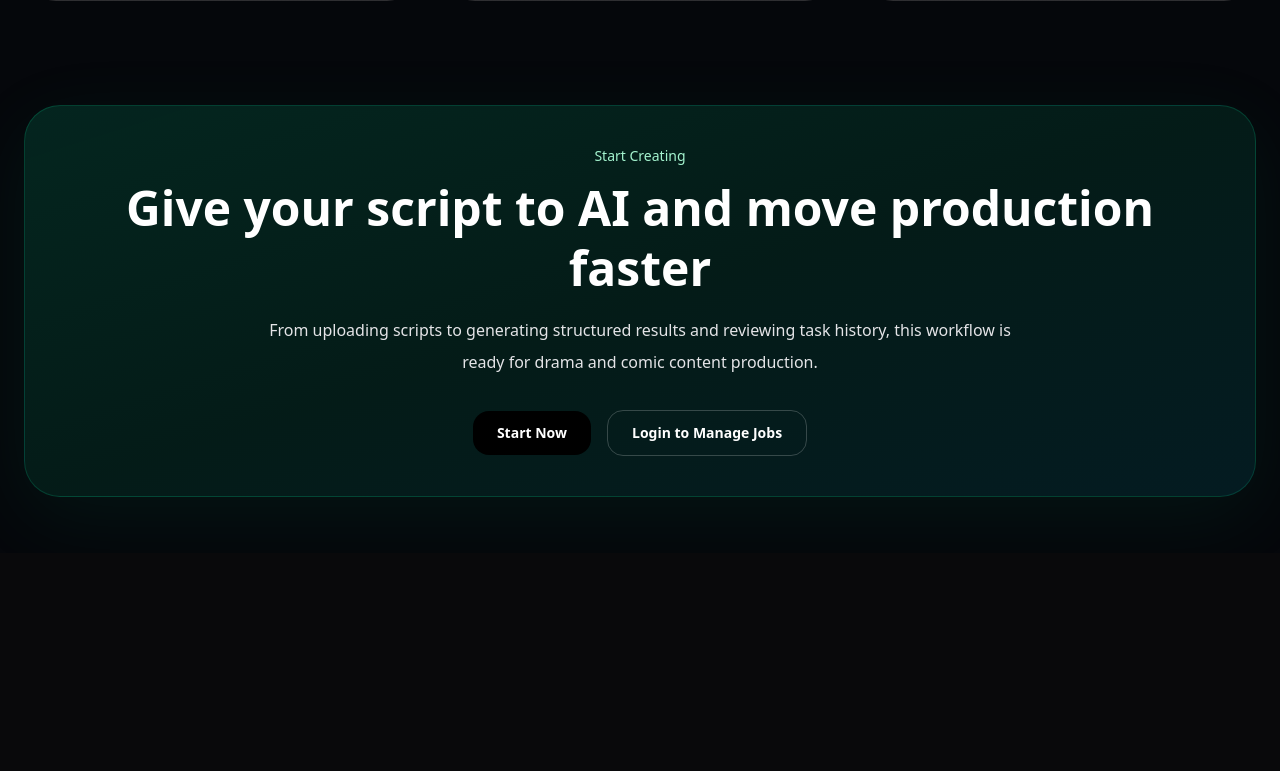
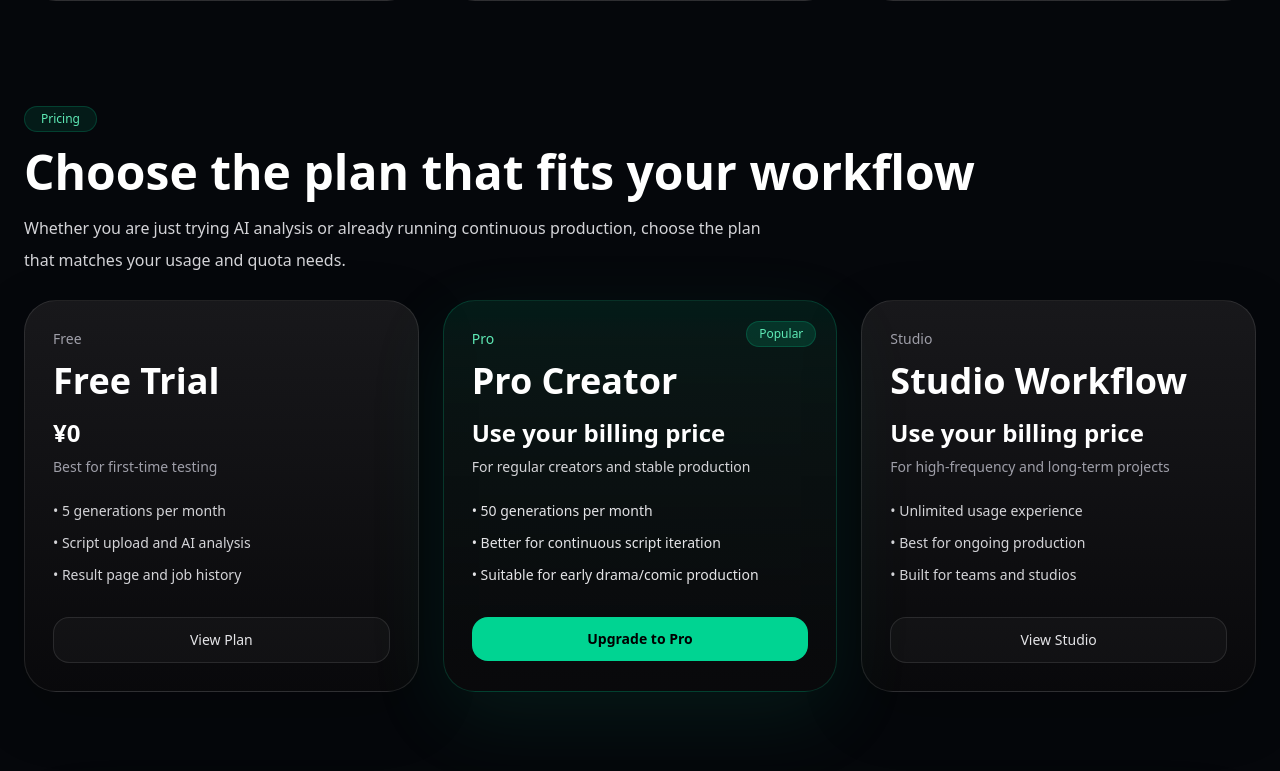
Before and after one commit to flexible-fls/story2video-web, a Next.js app: page /en in a window 1280 px wide. Shown: the part 1789-2560 px from the top of the page. Before the commit the page ends 2342 px from the top, so only its background shows below. Built offline with nearby package versions, Linux system fonts and the light colour scheme; no server answers.

Commit message:
add pricing section to homepage

```diff
--- a/src/app/[locale]/page.tsx
+++ b/src/app/[locale]/page.tsx
@@ -43,7 +43,7 @@ function getExampleScript(isZh: boolean) {
 林晚：你为什么现在才回来？
 顾沉：因为我终于查到了真相。
 林晚：真相？你让我等了三年，现在才来告诉我真相？
-旁白：一场误会，把两个人推向命运的交叉口。
+旁白：一场误会，把两个人推向了命运的交叉口。
 
 场景一：夜雨街头
 林晚站在路灯下，眼眶微红，顾沉撑伞走近。
@@ -618,6 +618,104 @@ export default function HomePage() {
       </section>
 
       <section className="mx-auto max-w-7xl px-6 py-14">
+        <div className="mb-6">
+          <div className="inline-flex rounded-full border border-emerald-400/20 bg-emerald-400/10 px-4 py-1 text-xs text-emerald-300">
+            {isZh ? "套餐方案" : "Pricing"}
+          </div>
+          <h2 className="mt-4 text-4xl font-bold text-white md:text-5xl">
+            {isZh ? "选择适合你的内容生产方案" : "Choose the plan that fits your workflow"}
+          </h2>
+          <p className="mt-4 max-w-3xl text-base leading-8 text-zinc-300">
+            {isZh
+              ? "无论你是想先体验 AI 解析，还是已经进入持续内容生产阶段，都可以根据额度和使用频率选择合适的方案。"
+              : "Whether you are just trying AI analysis or already running continuous production, choose the plan that matches your usage and quota needs."}
+          </p>
+        </div>
+
+        <div className="grid gap-6 xl:grid-cols-3">
+          <div className="rounded-[32px] border border-white/10 bg-gradient-to-b from-zinc-900 to-zinc-950 p-7 shadow-[0_20px_60px_rgba(0,0,0,0.22)]">
+            <div className="text-sm font-medium text-zinc-400">Free</div>
+            <div className="mt-3 text-4xl font-bold text-white">
+              {isZh ? "免费体验" : "Free Trial"}
+            </div>
+            <div className="mt-4 text-2xl font-semibold text-white">¥0</div>
+            <div className="mt-2 text-sm text-zinc-400">
+              {isZh ? "适合初次体验与测试流程" : "Best for first-time testing"}
+            </div>
+
+            <div className="mt-6 space-y-3 text-sm text-zinc-300">
+              <div>• {isZh ? "每月 5 次基础生成额度" : "5 generations per month"}</div>
+              <div>• {isZh ? "支持剧本上传与 AI 解析" : "Script upload and AI analysis"}</div>
+              <div>• {isZh ? "查看结果页与任务记录" : "Result page and job history"}</div>
+            </div>
+
+            <Link
+              href={`/${locale}/billing`}
+              className="mt-8 block rounded-2xl border border-white/10 bg-white/[0.03] px-6 py-3 text-center text-sm text-zinc-200 transition hover:bg-white/[0.07]"
+            >
+              {isZh ? "查看方案" : "View Plan"}
+            </Link>
+          </div>
+
+          <div className="relative rounded-[32px] border border-emerald-400/20 bg-gradient-to-b from-emerald-400/10 to-zinc-950 p-7 shadow-[0_25px_80px_rgba(16,185,129,0.10)]">
+            <div className="absolute right-5 top-5 rounded-full border border-emerald-400/20 bg-emerald-400/15 px-3 py-1 text-xs text-emerald-300">
+              {isZh ? "推荐" : "Popular"}
+            </div>
+
+            <div className="text-sm font-medium text-emerald-300">Pro</div>
+            <div className="mt-3 text-4xl font-bold text-white">
+              {isZh ? "进阶创作" : "Pro Creator"}
+            </div>
+            <div className="mt-4 text-2xl font-semibold text-white">
+              {isZh ? "按你的后台价格显示" : "Use your billing price"}
+            </div>
+            <div className="mt-2 text-sm text-zinc-300">
+              {isZh ? "适合稳定使用、持续改稿和批量测试" : "For regular creators and stable production"}
+            </div>
+
+            <div className="mt-6 space-y-3 text-sm text-zinc-200">
+              <div>• {isZh ? "每月 50 次生成额度" : "50 generations per month"}</div>
+              <div>• {isZh ? "更适合连续剧本测试与迭代" : "Better for continuous script iteration"}</div>
+              <div>• {isZh ? "适合短剧 / 漫剧生产前期" : "Suitable for early drama/comic production"}</div>
+            </div>
+
+            <Link
+              href={`/${locale}/billing`}
+              className="mt-8 block rounded-2xl bg-emerald-400 px-6 py-3 text-center text-sm font-semibold text-black transition hover:bg-emerald-300"
+            >
+              {isZh ? "升级到 Pro" : "Upgrade to Pro"}
+            </Link>
+          </div>
+
+          <div className="rounded-[32px] border border-white/10 bg-gradient-to-b from-zinc-900 to-zinc-950 p-7 shadow-[0_20px_60px_rgba(0,0,0,0.22)]">
+            <div className="text-sm font-medium text-zinc-400">Studio</div>
+            <div className="mt-3 text-4xl font-bold text-white">
+              {isZh ? "团队与高频生产" : "Studio Workflow"}
+            </div>
+            <div className="mt-4 text-2xl font-semibold text-white">
+              {isZh ? "按你的后台价格显示" : "Use your billing price"}
+            </div>
+            <div className="mt-2 text-sm text-zinc-400">
+              {isZh ? "适合高频创作与长期项目" : "For high-frequency and long-term projects"}
+            </div>
+
+            <div className="mt-6 space-y-3 text-sm text-zinc-300">
+              <div>• {isZh ? "无限额度体验" : "Unlimited usage experience"}</div>
+              <div>• {isZh ? "更适合长期内容生产" : "Best for ongoing production"}</div>
+              <div>• {isZh ? "适合工作室与内容团队" : "Built for teams and studios"}</div>
+            </div>
+
+            <Link
+              href={`/${locale}/billing`}
+              className="mt-8 block rounded-2xl border border-white/10 bg-white/[0.03] px-6 py-3 text-center text-sm text-zinc-200 transition hover:bg-white/[0.07]"
+            >
+              {isZh ? "查看 Studio" : "View Studio"}
+            </Link>
+          </div>
+        </div>
+      </section>
+
+      <section className="mx-auto max-w-7xl px-6 py-14">
         <div className="rounded-[36px] border border-emerald-400/20 bg-gradient-to-br from-emerald-400/15 via-emerald-400/10 to-cyan-400/10 p-10 text-center shadow-[0_20px_80px_rgba(16,185,129,0.08)]">
           <div className="text-sm font-medium text-emerald-200">
             {isZh ? "开始创作" : "Start Creating"}
```
